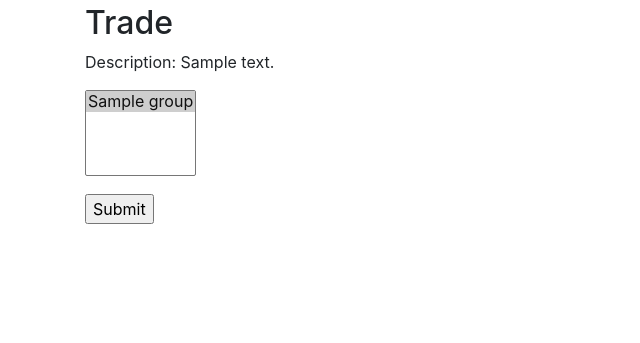
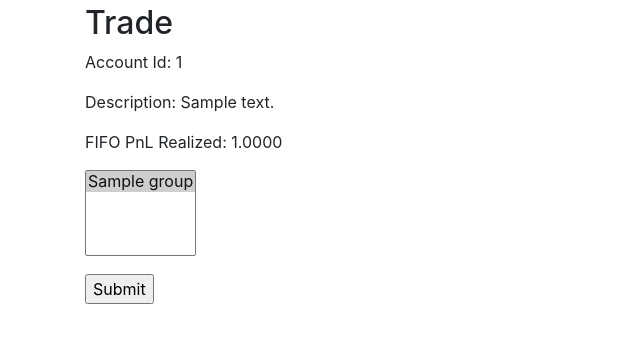
Before and after one commit to westonplatter/portfolio_management, a Django app: page /ibkr/trades/1 in a window 1280 px wide. Shown: the part 56-399 px from the top of the page, without its empty margins (0-640 px from the left). Run offline with Django 3.2, Linux system fonts and the light colour scheme; a user stored in the database is signed in; tables that the repository leaves empty hold one stand-in row (values such as "Sample post"); style sheets or scripts are compiled from the project's sources; some libraries are stand-ins or nearby versions.

Commit message:
import all trades. track per account, per strategy

```diff
--- a/data/upload_to_portfolio_manager.py
+++ b/data/upload_to_portfolio_manager.py
@@ -160,7 +160,7 @@ def get_latest_trade_executed_at_per_account_id(graphql_client, account_id: str)
 
 
 def submit_trades_from_file(fn: str, import_all: bool):
-    print(f"\n{fn}")
+    print(f"\nSubmitting trades for {fn}")
     df = pd.read_csv(fn)  # static type import the data
     df = rename_columns(df)
     df = transform(df)
@@ -187,6 +187,4 @@ def submit_trades_from_file(fn: str, import_all: bool):
 
 def execute(import_all):
     for fn in glob.glob("*.csv"):
-        # if re.search("[0-9]_trades.csv", fn):
-
         submit_trades_from_file(fn, import_all)
--- a/ibkr/forms.py
+++ b/ibkr/forms.py
@@ -23,4 +23,4 @@ class TradeForm(forms.ModelForm):
 class GroupForm(forms.ModelForm):
     class Meta:
         model = Group
-        fields = ["name", "active"]
+        fields = ["name", "active", "account_id"]
--- a/ibkr/models.py
+++ b/ibkr/models.py
@@ -85,6 +85,7 @@ class Group(models.Model, BaseModelMixin):
         null=True,
     )
     name = models.CharField(**char_field_defaults)
+    account_id = models.CharField(**char_field_defaults)
     active = models.BooleanField(default=True)
     trades = models.ManyToManyField(Trade, through="GroupTrade")
 
--- a/ibkr/templates/groups/list.html
+++ b/ibkr/templates/groups/list.html
@@ -14,6 +14,7 @@
           <th>Name</th>
           <th>trades_realized_pnl</th>
           <th>Active</th>
+          <th>AccountId</th>
         </tr>
       </thead>
 
@@ -23,6 +24,7 @@
               <td><a href="{% url 'ibkr:group-detail' pk=group.id%}">{{ group.name }}</a></td>
               <td>{{ group.trades_realized_pnl|floatformat:2|intcomma }}</td>
               <td>{{ group.active }}</td>
+              <td>{{ group.account_id }}</td>
             </tr>
         {% endfor %}
       </tbody>
--- a/ibkr/templates/trades/detail.html
+++ b/ibkr/templates/trades/detail.html
@@ -4,7 +4,15 @@
   <h2>Trade</h2>
 
   <p>
+    Account Id: {{ object.account_id }}
+  </p>
+
+  <p>
     Description: {{ object.description }}
+  </p>
+
+  <p>
+    FIFO PnL Realized: {{ object.fifo_pnl_realized }}
   </p>
 
   <form method="post" action="#">
--- a/ibkr/views.py
+++ b/ibkr/views.py
@@ -1,10 +1,10 @@
-from typing import T
+from typing import Any, Dict, T
 
 import django_filters
 import django_filters.views
 from django.contrib.auth.mixins import LoginRequiredMixin
+from django.db.models.query import QuerySet
 from django.http import HttpResponse, HttpResponseRedirect
-from django.db.models.query import QuerySet
 from django.views.generic import DetailView, ListView
 from django.views.generic.edit import CreateView, UpdateView
 from django.urls import reverse_lazy
@@ -41,7 +41,12 @@ class GroupDetailView(LoginRequiredMixin, DetailView, UpdateView):
     model = Group
     template_name = "groups/detail.html"
     form_class = GroupForm
-    success_url = "/ibkr/groups/"
+    success_url = reverse_lazy("ibkr:group-list")
+
+    def get_form_kwargs(self) -> Dict[str, Any]:
+        kwargs = super().get_form_kwargs()
+        # kwargs['account_ids'] = ["U123"]
+        return kwargs
 
 
 class TradeListView(LoginRequiredMixin, django_filters.views.FilterView):
@@ -61,5 +66,5 @@ class TradeListView(LoginRequiredMixin, django_filters.views.FilterView):
 class TradeDetailView(LoginRequiredMixin, DetailView, UpdateView):
     model = Trade
     template_name = "trades/detail.html"
-    success_url = "/ibkr/trades/"
+    success_url = reverse_lazy("ibkr:trade-list")
     form_class = TradeForm
```
Also changed, not shown: data/cli.py (+0 -19 lines), ibkr/migrations/0014_group_account_id.py (added).
